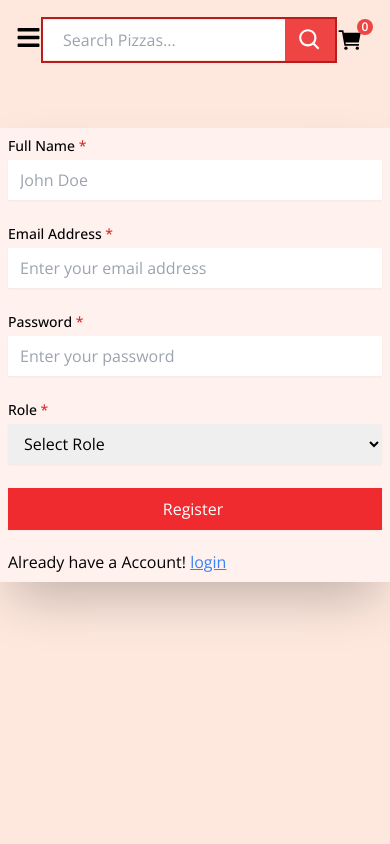
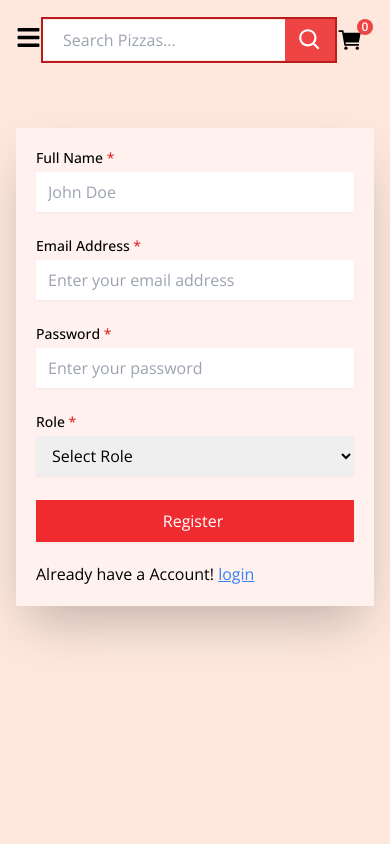
Before and after one commit to vikash0p/frontendpizza, a Next.js app: page /register in a window 390 px wide. Shown: the top 844 px of the page. Built offline with nearby package versions, Linux system fonts and the light colour scheme.

Commit message:
make a ui better in RegisterForm

```diff
--- a/app/register/page.tsx
+++ b/app/register/page.tsx
@@ -3,7 +3,7 @@ import React from 'react'
 
 const Register = () => {
   return (
-    <div className='min-h-screen w-full'>
+    <div className='min-h-screen w-full px-4'>
       <RegisterForm />
     </div>
   )
--- a/components/RegisterForm.tsx
+++ b/components/RegisterForm.tsx
@@ -87,7 +87,7 @@ const RegisterForm = () => {
   };
 
   return (
-    <div className="max-w-md mx-auto shadow-2xl p-2 md:p-5 lg:p-8 mt-12 bg-bgColor2 ">
+    <div className="max-w-md mx-auto shadow-2xl p-5 lg:p-8 mt-12 bg-bgColor2 ">
       <form onSubmit={handleSubmit} className="space-y-6 text-black">
         <div>
           <label htmlFor="fullName" className="block text-sm font-medium ">
```
